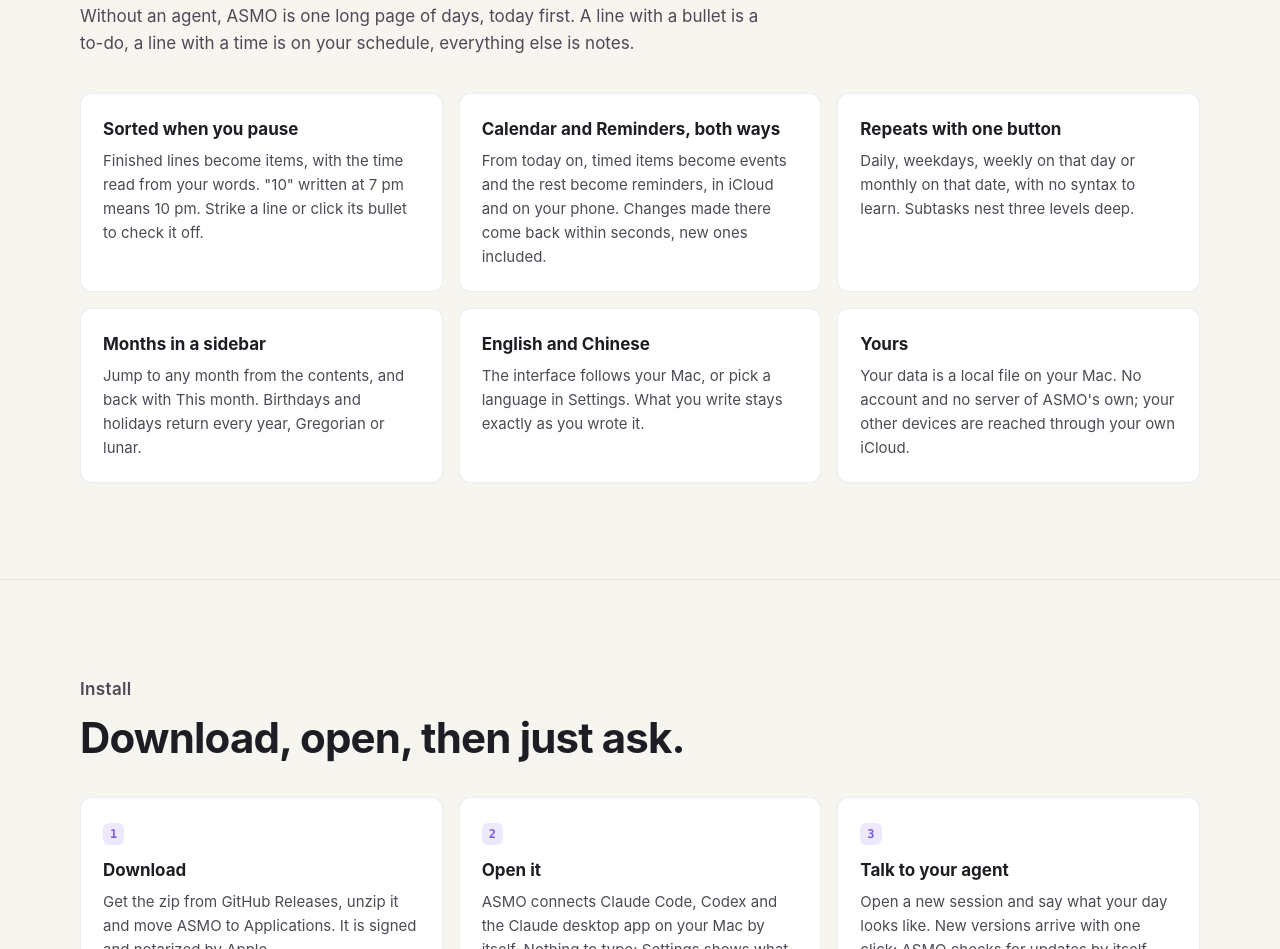
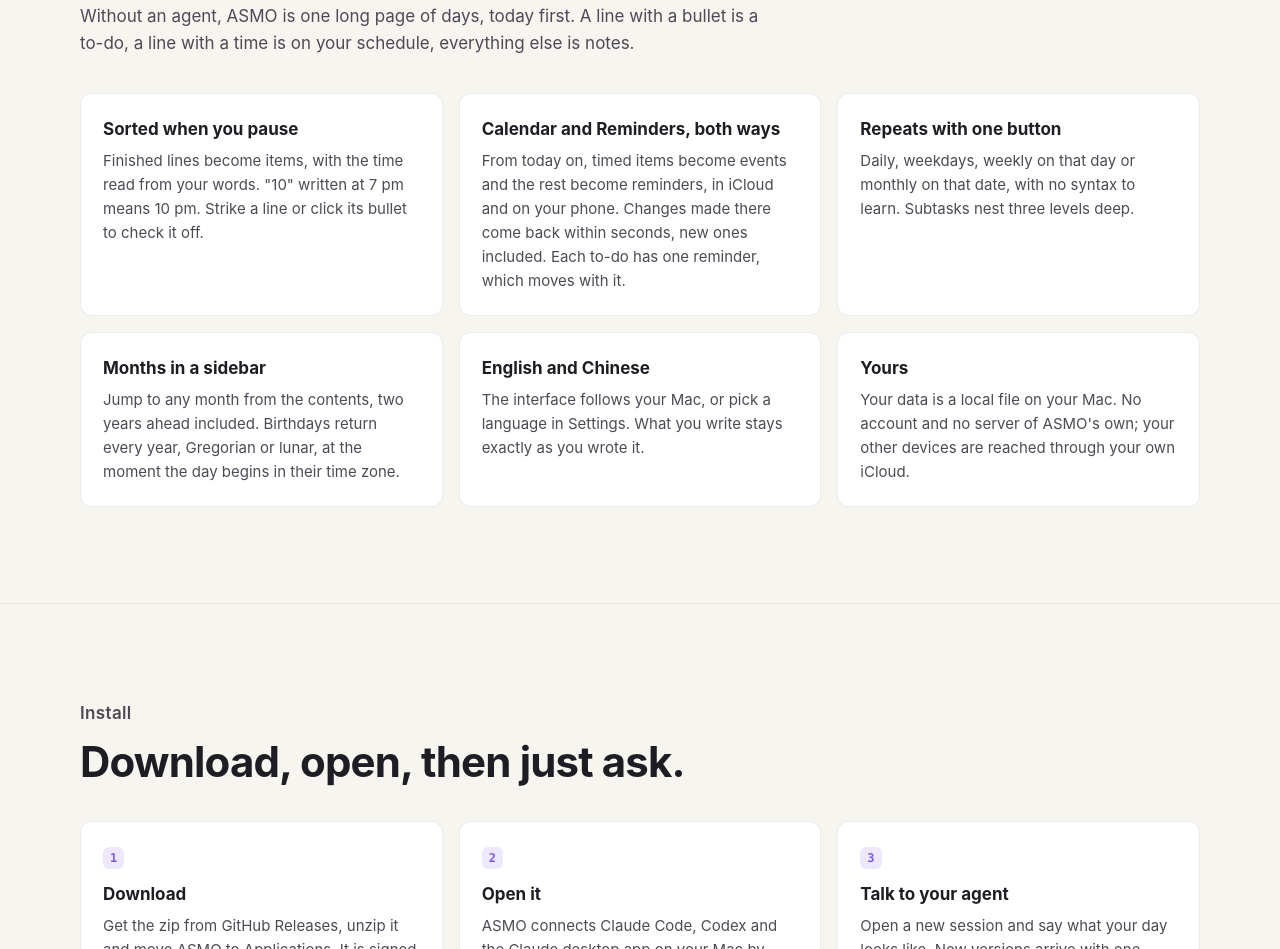
Before and after one commit to realAllenSong/ASMO, a plain HTML site: page docs/index.html in a window 1280 px wide. Shown: the part 3428-4377 px from the top of the page. Drawn offline with Linux system fonts and the light colour scheme.

Commit message:
Version 2.1; README and site: dates in their own time zone, the document runs on, one reminder per to-do
Co-Authored-By: Claude Fable 5.2 <noreply@anthropic.com>

```diff
--- a/docs/index.html
+++ b/docs/index.html
@@ -252,9 +252,9 @@ MD</pre>
         <p data-i18n="ca.p">Without an agent, ASMO is one long page of days, today first. A line with a bullet is a to-do, a line with a time is on your schedule, everything else is notes.</p>
         <div class="grid">
           <div class="card"><h3 data-i18n="ca.c1h">Sorted when you pause</h3><p data-i18n="ca.c1p">Finished lines become items, with the time read from your words. "10" written at 7 pm means 10 pm. Strike a line or click its bullet to check it off.</p></div>
-          <div class="card"><h3 data-i18n="ca.c4h">Calendar and Reminders, both ways</h3><p data-i18n="ca.c4p">From today on, timed items become events and the rest become reminders, in iCloud and on your phone. Changes made there come back within seconds, new ones included.</p></div>
+          <div class="card"><h3 data-i18n="ca.c4h">Calendar and Reminders, both ways</h3><p data-i18n="ca.c4p">From today on, timed items become events and the rest become reminders, in iCloud and on your phone. Changes made there come back within seconds, new ones included. Each to-do has one reminder, which moves with it.</p></div>
           <div class="card"><h3 data-i18n="ca.c2h">Repeats with one button</h3><p data-i18n="ca.c2p">Daily, weekdays, weekly on that day or monthly on that date, with no syntax to learn. Subtasks nest three levels deep.</p></div>
-          <div class="card"><h3 data-i18n="ca.c3h">Months in a sidebar</h3><p data-i18n="ca.c3p">Jump to any month from the contents, and back with This month. Birthdays and holidays return every year, Gregorian or lunar.</p></div>
+          <div class="card"><h3 data-i18n="ca.c3h">Months in a sidebar</h3><p data-i18n="ca.c3p">Jump to any month from the contents, two years ahead included. Birthdays return every year, Gregorian or lunar, at the moment the day begins in their time zone.</p></div>
           <div class="card"><h3 data-i18n="ca.c5h">English and Chinese</h3><p data-i18n="ca.c5p">The interface follows your Mac, or pick a language in Settings. What you write stays exactly as you wrote it.</p></div>
           <div class="card"><h3 data-i18n="ca.c6h">Yours</h3><p data-i18n="ca.c6p">Your data is a local file on your Mac. No account and no server of ASMO's own; your other devices are reached through your own iCloud.</p></div>
         </div>
@@ -337,8 +337,8 @@ MD</pre>
         "ca.kicker": "也能手写", "ca.h2": "像写文档一样写每一天。", "ca.p": "不用 agent 时，逐日就是一页长长的文档，今天在最上面。带圆点的一行是待办，带时间的一行进日程，其余都是笔记。",
         "ca.c1h": "停笔就整理", "ca.c1p": "写完的行变成事项，时间从字里读出来。晚上 7 点写「10 点」就是晚上 10 点。划掉一行或点一下圆点就算完成。",
         "ca.c2h": "一个按钮设重复", "ca.c2p": "每天、工作日、每周这一天或每月这一号，不用学任何语法。子任务最多嵌套三层。",
-        "ca.c3h": "侧边栏按月跳转", "ca.c3p": "从目录跳到任何一个月，点「本月」回来。生日和节日每年自动出现，支持公历和农历。",
-        "ca.c4h": "日历和提醒事项，双向同步", "ca.c4p": "从今天起，有时间的事项是日历日程，其余是提醒事项，通过 iCloud 到你的手机。在那边的修改几秒内就回来，新建的也会。",
+        "ca.c3h": "侧边栏按月跳转", "ca.c3p": "从目录跳到任何一个月，包括未来两年。生日每年自动出现，支持公历和农历，按对方时区那一天开始的时刻提醒。",
+        "ca.c4h": "日历和提醒事项，双向同步", "ca.c4p": "从今天起，有时间的事项是日历日程，其余是提醒事项，通过 iCloud 到你的手机。在那边的修改几秒内就回来，新建的也会。每条待办只有一条提醒，顺延时跟着走。",
         "ca.c5h": "中文和英文", "ca.c5p": "界面跟随系统，也可以在设置里选语言。你写的内容保持原样，不会被翻译。",
         "ca.c6h": "数据是你的", "ca.c6p": "数据是你 Mac 上的一个本地文件。没有账号，逐日没有自己的服务器；到其他设备走的是你自己的 iCloud。",
         "in.kicker": "安装", "in.h2": "下载、打开，然后直接说。",
```
Also changed, not shown: docs/llms.txt, 3 other files.
